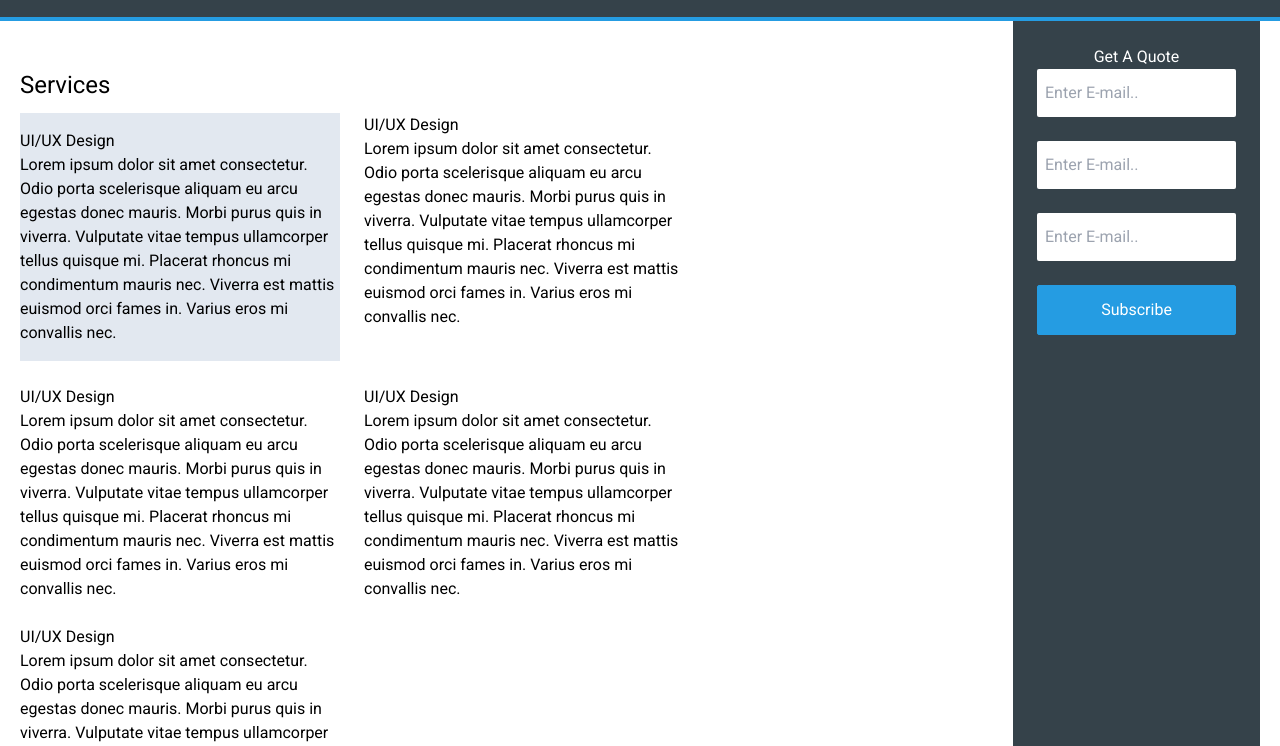
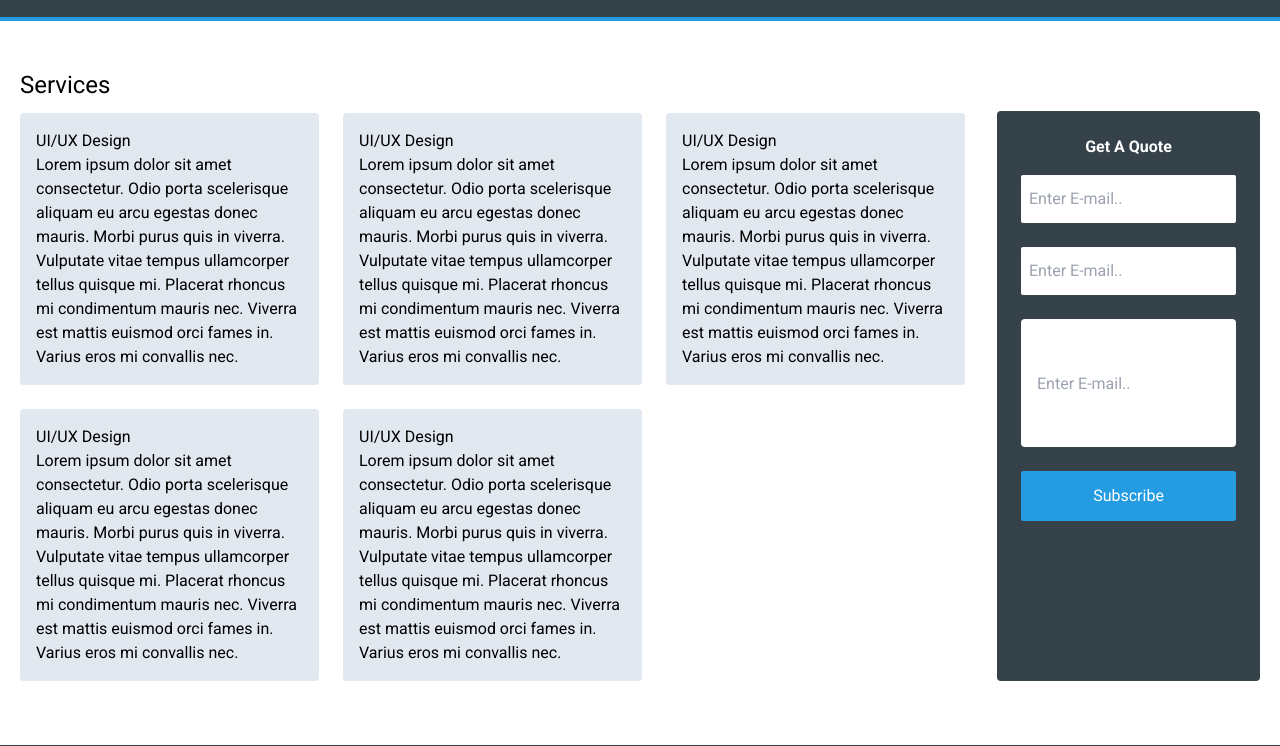
Before and after one commit to BitWizCoder/-basename-PWD-, a website: page services.html in a window 1280 px wide. Shown: the part 54-800 px from the top of the page. Drawn offline with Linux system fonts and the light colour scheme.

Commit message:
minor updates

```diff
--- a/services.html
+++ b/services.html
@@ -31,8 +31,8 @@
     <div class="container mx-auto flex flex-col lg:flex-row gap-8 px-5 w-full">
         <div class="mt-12">
             <h3 class="text-2xl mb-3">Services</h3>
-            <div class="flex gap-6 flex-wrap">
-                <div class="max-w-80 bg-slate-200 py-4 px-4">
+            <div class="grid grid-cols-3 gap-6">
+                <div class="bg-slate-200 p-4 rounded">
                     <h3>UI/UX Design</h3>
                     <p>Lorem ipsum dolor sit amet consectetur. Odio porta scelerisque aliquam eu arcu egestas donec
                         mauris. Morbi purus quis in viverra. Vulputate vitae tempus ullamcorper tellus quisque mi.
@@ -40,7 +40,7 @@
                         eros mi convallis nec.</p>
                 </div>
 
-                <div class="max-w-80">
+                <div class="bg-slate-200 p-4 rounded">
                     <h3>UI/UX Design</h3>
                     <p>Lorem ipsum dolor sit amet consectetur. Odio porta scelerisque aliquam eu arcu egestas donec
                         mauris. Morbi purus quis in viverra. Vulputate vitae tempus ullamcorper tellus quisque mi.
@@ -48,7 +48,7 @@
                         eros mi convallis nec.</p>
                 </div>
 
-                <div class="max-w-80">
+                <div class="bg-slate-200 p-4 rounded">
                     <h3>UI/UX Design</h3>
                     <p>Lorem ipsum dolor sit amet consectetur. Odio porta scelerisque aliquam eu arcu egestas donec
                         mauris. Morbi purus quis in viverra. Vulputate vitae tempus ullamcorper tellus quisque mi.
@@ -56,7 +56,7 @@
                         eros mi convallis nec.</p>
                 </div>
 
-                <div class="max-w-80">
+                <div class="bg-slate-200 p-4 rounded">
                     <h3>UI/UX Design</h3>
                     <p>Lorem ipsum dolor sit amet consectetur. Odio porta scelerisque aliquam eu arcu egestas donec
                         mauris. Morbi purus quis in viverra. Vulputate vitae tempus ullamcorper tellus quisque mi.
@@ -64,7 +64,7 @@
                         eros mi convallis nec.</p>
                 </div>
 
-                <div class="max-w-80">
+                <div class="bg-slate-200 p-4 rounded">
                     <h3>UI/UX Design</h3>
                     <p>Lorem ipsum dolor sit amet consectetur. Odio porta scelerisque aliquam eu arcu egestas donec
                         mauris. Morbi purus quis in viverra. Vulputate vitae tempus ullamcorper tellus quisque mi.
@@ -73,12 +73,12 @@
                 </div>
             </div>
         </div>
-        <div class="bg-Secondary-500 py-6 px-6 h-auto">
-            <h3 class="text-white text-center">Get A Quote</h3>
+        <div class="bg-Secondary-500 py-6 px-6 mt-[90px] rounded">
+            <h3 class="text-white text-center mb-4 font-bold">Get A Quote</h3>
             <div class="flex flex-col gap-6 ">
                 <input type="text" placeholder="Enter E-mail.." class="py-3 rounded-sm px-2 inline-block">
                 <input type="text" placeholder="Enter E-mail.." class="py-3 rounded-sm px-2 inline-block">
-                <input type="text" placeholder="Enter E-mail.." class="py-3 rounded-sm px-2 inline-block">
+                <input type="text" placeholder="Enter E-mail.." class=" rounded-smbg-slate-200 p-4 rounded h-32">
                 <button
                     class="bg-Primary-500 hover:bg-Secondary-500 hover:text-Primary-500 border border-Primary-500 text-white py-3 px-6 rounded-sm">Subscribe</button>
             </div>
@@ -103,7 +103,9 @@
     <!-- Footer -->
     <div class="bg-Primary-500 text-white text-center py-6">
         <p class="mb-2">Acme Web Design. All Rights Reserved.</p>
-        <p>Copyright © 2025</p>
+        <p>Copyright ©
+            <script>document.write(new Date().getUTCFullYear());</script>
+        </p>
     </div>
 </body>
 
```
Also changed, not shown: about.html (+3 -1 lines), index.html (+3 -1 lines), dist/style.css.
